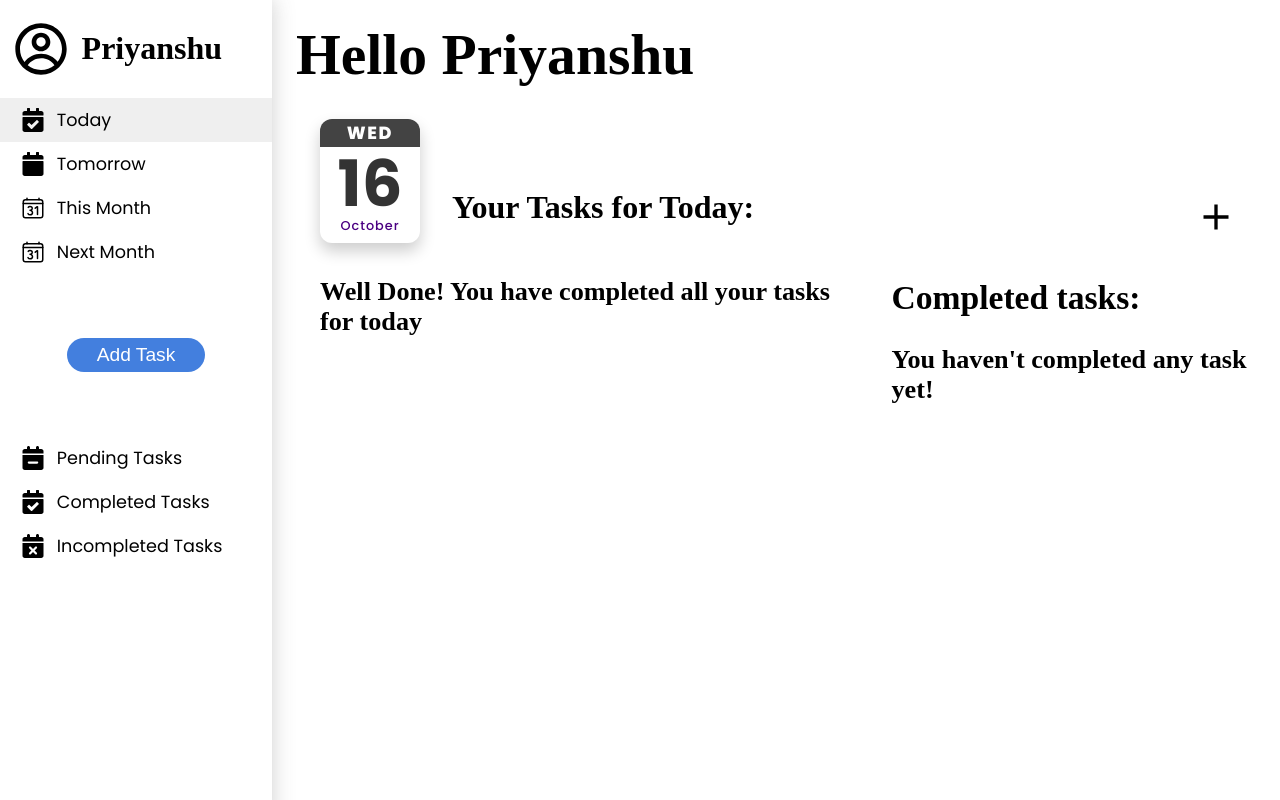
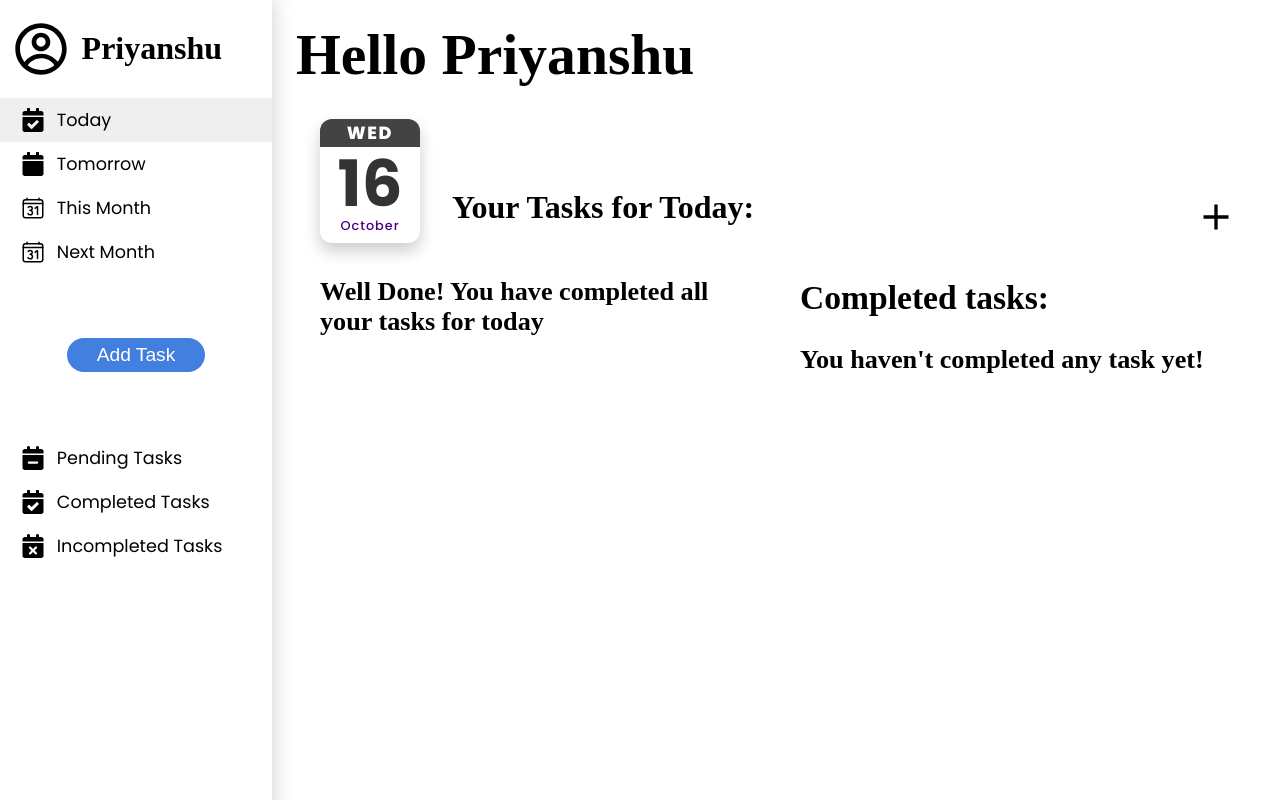
Before and after one commit to 7rikster/Todo-app, a React (Vite) app: page / in a window 1280 px wide. Built offline with nearby package versions, Linux system fonts and the light colour scheme.

Commit message:
changed css of todo cards

```diff
--- a/src/components/today/style.css
+++ b/src/components/today/style.css
@@ -14,17 +14,21 @@
 .task-container{
     display: flex;
     flex-direction: row;
-    /* justify-content: space-between; */
+    justify-content: center;
+    gap: 3rem;
     padding-left: 3rem;
+    padding-right: 3rem;
 }
 .completed{
-    margin-left: 3rem;
+    width: 50%;
+
     font-size: 1.4rem;
     font-weight: 300;
 }
 .pending{
-    width: 34rem;
+    width: 50%;
     /* font-family: poppins; */
     font-size: 1.4rem;
     font-weight: 300;
+    align-items: start;
 }
--- a/src/components/todo-card/style.css
+++ b/src/components/todo-card/style.css
@@ -1,6 +1,6 @@
 .card{
     height: 4rem;
-    width: 30rem;
+    width: 90%;
     /* background-color: #000; */
     margin: 0.8rem 1rem;
     border-radius: 10px;
```
